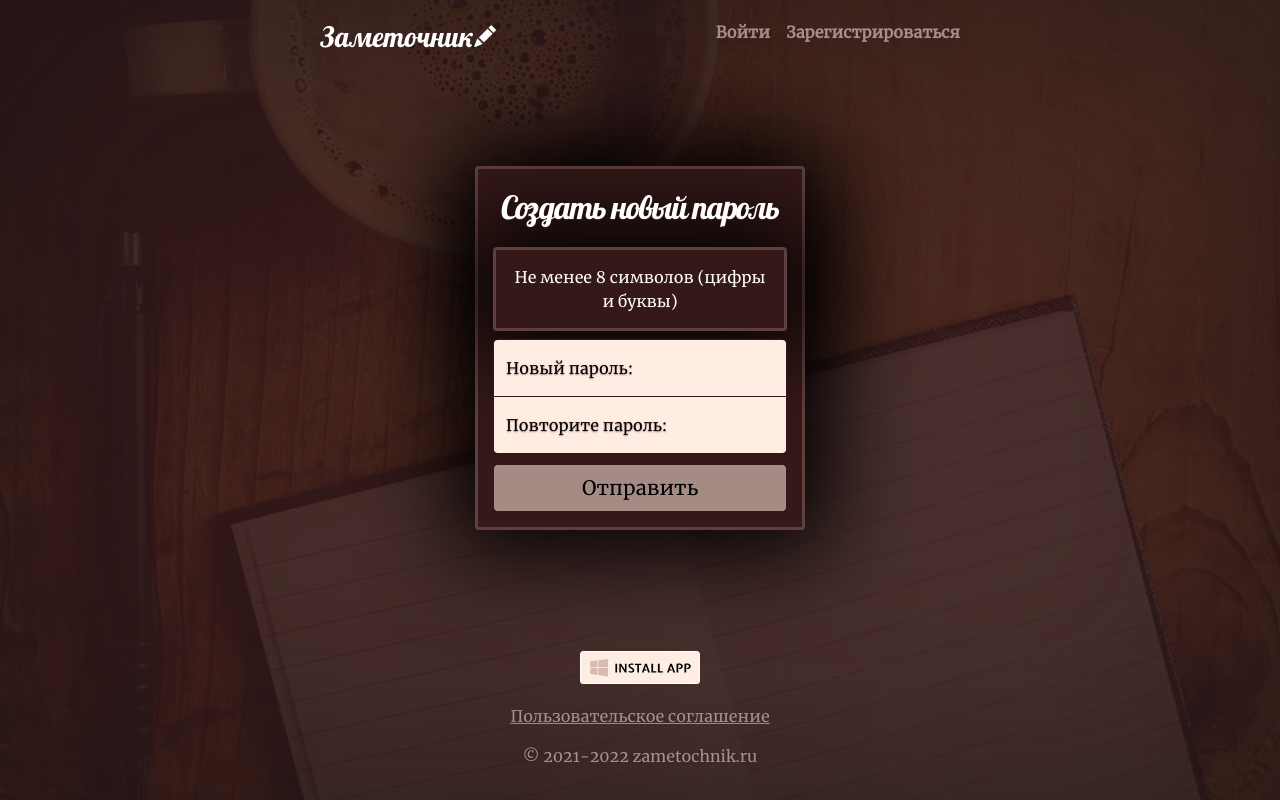
After one commit to GarbGitHub/notes, a Django app: page /app/auth/reset/1/1/ in a window 1280 px wide. The commit adds this page. Run offline with Django 3.2, Linux system fonts and the light colour scheme; some libraries are stand-ins or nearby versions.

Commit message:
edit send mail for resset password

```diff
--- a/post_inn/accounts/static/accounts/css/sing.css
+++ b/post_inn/accounts/static/accounts/css/sing.css
@@ -61,7 +61,7 @@
     border-bottom-color: #fff;
 }
 
-.form-sing {
+.form-sing, .form-password_reset_confirm {
     width: 100%;
     max-width: 330px;
     padding: 15px;
@@ -121,11 +121,17 @@
     color: #000;
 }
 
+.pw-reset {
+    margin-bottom: -1px;
+    border-bottom-right-radius: 4px !important;
+    border-bottom-left-radius: 4px !important;
+}
+
+
 input.sing,
 input.sing:active,
 input.sing:focus {
     background-color: #ffede4;
-    border: 1 !important;
     border-color: #351918;
     outline: 0 !important;
     outline: none !important;
@@ -140,6 +146,22 @@ input.sing:active::placeholder,
 input.sing:focus::placeholder {
     visibility: hidden;
 }
+
+
+.rst1 {
+    margin-bottom: -1px;
+    border-bottom-left-radius: 0 !important;
+    border-bottom-right-radius: 0 !important;
+    background-color: #ffede4;
+}
+
+.rst2 {
+    margin-bottom: 10px;
+    border-top-left-radius: 0 !important;
+    border-top-right-radius: 0 !important;
+    background-color: #ffede4;
+}
+
 
 .form-sigin-submit {
     background-color: #a48b83;
@@ -160,11 +182,11 @@ input.sing:focus::placeholder {
     font-size: 80%;
 }
 
-.footer--link {
+.footer--link, .form-link {
     color: rgba(255, 255, 255, .5);
 }
 
-.footer--link:hover {
+.footer--link:hover, .form-link:hover {
     color: white;
 }
 
--- a/post_inn/accounts/templates/accounts/includes/login_form_inc.html
+++ b/post_inn/accounts/templates/accounts/includes/login_form_inc.html
@@ -1,5 +1,5 @@
 {% load static %}
-<form class="form-sing rounded" action="{% url 'auth:login' %}?next={{ request.GET.next }}" method="post">
+<form class="form-sing rounded mb-2" action="{% url 'auth:login' %}?next={{ request.GET.next }}" method="post">
     <h1 class="form-sigin-h1 mb-3 fw-normal">Выполнить вход</h1>
     {% csrf_token %}
     {% if next %}
@@ -25,3 +25,4 @@
     </div>
     <button class="w-100 btn btn-lg btn form-sigin-submit" type="submit">Отправить</button>
 </form>
+<p><a href="{% url 'authapp:password_reset' %}" class="form-link">Забыли пароль?</a></p>
--- /dev/null
+++ b/post_inn/accounts/templates/accounts/includes/password_reset_confirm_inc.html
@@ -0,0 +1,24 @@
+{% load static %}
+<form class="form-password_reset_confirm rounded mb-2" method="post">
+    <h1 class="form-sigin-h1 mb-3 fw-normal">Создать новый пароль</h1>
+    <div class="form-sing text rounded mb-2">
+        Не менее 8 символов (цифры и буквы)
+    </div>
+    {% csrf_token %}
+    {% for field, errors in form.errors.items %}
+    <div class="alert alert-danger" role="alert">
+    {% for error in errors %}
+        <div class="error">{{ error }}</div>
+    {% endfor %}
+    </div>
+    {% endfor %}
+    <div class="form-floating">
+        <input type="password" name="new_password1" id="id_new_password1" autocomplete="new-password" class="form-control sing rst1" placeholder="password" required>
+        <label for="id_new_password1">Новый пароль:</label>
+    </div>
+    <div class="form-floating">
+        <input type="password" name="new_password2" id="new_password2" autocomplete="new-password" class="form-control sing rst2" placeholder="password" required>
+        <label for="new_password2">Повторите пароль:</label>
+    </div>
+    <button class="w-100 btn btn-lg btn form-sigin-submit" type="submit">Отправить</button>
+</form>
--- a/post_inn/accounts/templates/accounts/includes/verification_inc.html
+++ b/post_inn/accounts/templates/accounts/includes/verification_inc.html
@@ -11,5 +11,7 @@
     {% elif verify_error %}
     <!--Ошибка при регистрации -->
     <p><a href="{% url 'auth:login' %}">Войдите</a> или <a href="{% url 'auth:register' %}">зарегистрируйтесь</a>, чтобы начать.</p>
+    {% elif password_reset_complete %}
+     <p><a href="{% url 'auth:login' %}">Войдите с новым паролем</a></p>
     {% endif %}
 </div>
--- a/post_inn/accounts/templates/accounts/register_base.html
+++ b/post_inn/accounts/templates/accounts/register_base.html
@@ -64,7 +64,11 @@
                     {% include 'accounts/includes/login_form_inc.html' %}
                 {% elif url_name == 'register' %}
                     {% include 'accounts/includes/register_form_inc.html' %}
-                {% elif url_name == 'verify' or url_name == 'result' or url_name == 'verify_update' %}
+                {% elif url_name == 'password_reset'%}
+                    {% include 'accounts/includes/password_reset_inc.html' %}
+                {% elif url_name == 'password_reset_confirm'%}
+                    {% include 'accounts/includes/password_reset_confirm_inc.html' %}
+                {% elif url_name == 'verify' or url_name == 'result' or url_name == 'verify_update' or url_name == 'password_reset_complete' %}
                     {% include 'accounts/includes/verification_inc.html' %}
                 {% else %}
                     {% include 'accounts/includes/index_inc.html' %}
--- a/post_inn/accounts/urls.py
+++ b/post_inn/accounts/urls.py
@@ -1,6 +1,5 @@
-from django.contrib.auth.views import PasswordResetDoneView, PasswordResetConfirmView, PasswordResetCompleteView
-from django.urls import path
-
+from django.contrib.auth.views import PasswordResetConfirmView
+from django.urls import path, reverse_lazy
 import accounts.views as accounts
 
 app_name = 'authapp'
@@ -15,10 +14,19 @@ urlpatterns = [
     path('verify/<str:email>/<str:activation_key>/', accounts.verify, name='verify'),
     path('verify_update/', accounts.verify_update, name='verify_update'),
 
+    # Форма сброса пароля
     path('password_reset', accounts.password_reset_request, name='password_reset'),
-    path('reset/<uidb64>/<token>/', PasswordResetConfirmView.as_view(template_name="accounts/password_reset_confirm.html"),
+
+    # форма для ввода нового пароля
+    path('reset/<uidb64>/<token>/',
+         PasswordResetConfirmView.as_view(
+             template_name="accounts/register_base.html",
+             success_url='complete/'
+         ),
          name='password_reset_confirm'),
-    path('reset/done/', PasswordResetCompleteView.as_view(template_name='accounts/register_base.html'),
-         name='password_reset_complete'),
 
+    # уведомление о смене пароля
+    path('reset/<uidb64>/<token>/complete/',
+         accounts.UserPasswordResetCompleteView.as_view(),
+         name='password_reset_complete')
 ]
```
Also changed, not shown: post_inn/accounts/templates/accounts/includes/password_reset_inc.html (added, +17 -0 lines), post_inn/accounts/utils/send_mail.py (+9 -22 lines), post_inn/accounts/views.py (+38 -14 lines).
